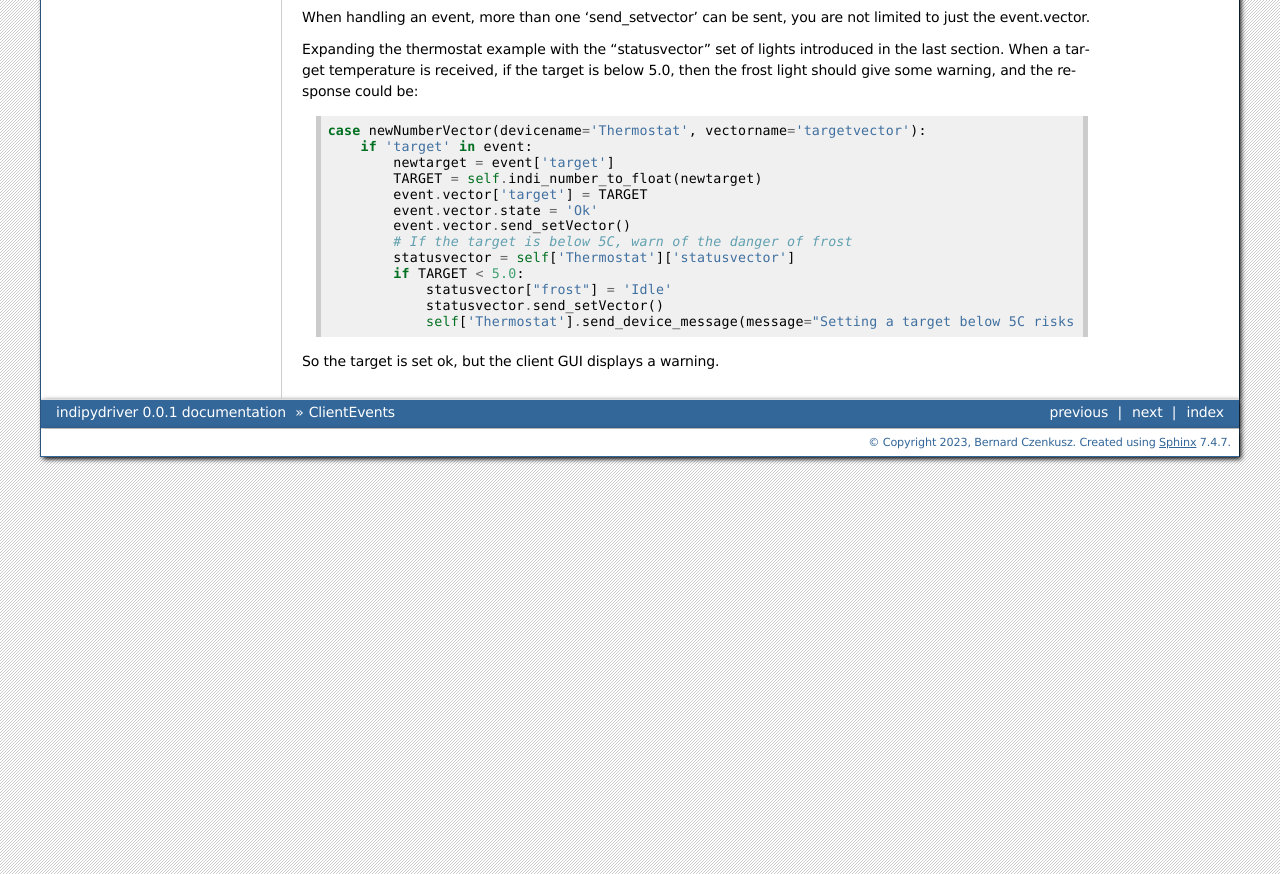
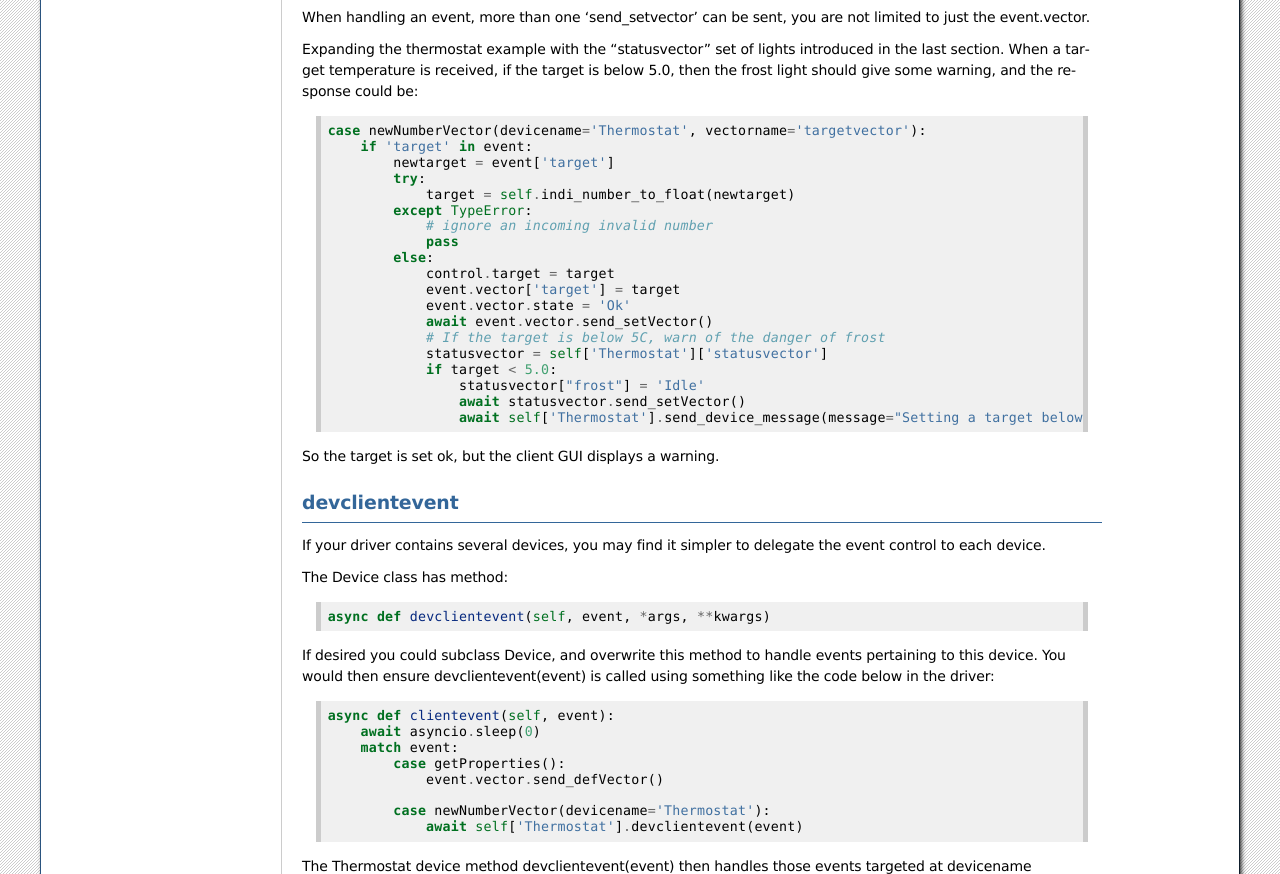
Before and after one commit to bernie-skipole/indipydriver, a Sphinx documentation site: the page built from docs/source/usage/clientevents.rst, in a window 1280 px wide and 1400 px high, scrolled down 1390 px, cut to the strip 417-1291 px from the top of the window. Built offline with Sphinx 7.4.7, drawn with Linux system fonts in a browser that asks for light colours; some of the changed text lies outside the part shown.

Commit message:
docs done

```diff
--- a/docs/source/usage/clientevents.rst
+++ b/docs/source/usage/clientevents.rst
@@ -78,15 +78,46 @@ Expanding the thermostat example with the "statusvector" set of lights introduce
     case newNumberVector(devicename='Thermostat', vectorname='targetvector'):
         if 'target' in event:
             newtarget = event['target']
-            TARGET = self.indi_number_to_float(newtarget)
-            event.vector['target'] = TARGET
-            event.vector.state = 'Ok'
-            event.vector.send_setVector()
-            # If the target is below 5C, warn of the danger of frost
-            statusvector = self['Thermostat']['statusvector']
-            if TARGET < 5.0:
-                statusvector["frost"] = 'Idle'
-                statusvector.send_setVector()
-                self['Thermostat'].send_device_message(message="Setting a target below 5C risks frost damage")
+            try:
+                target = self.indi_number_to_float(newtarget)
+            except TypeError:
+                # ignore an incoming invalid number
+                pass
+            else:
+                control.target = target
+                event.vector['target'] = target
+                event.vector.state = 'Ok'
+                await event.vector.send_setVector()
+                # If the target is below 5C, warn of the danger of frost
+                statusvector = self['Thermostat']['statusvector']
+                if target < 5.0:
+                    statusvector["frost"] = 'Idle'
+                    await statusvector.send_setVector()
+                    await self['Thermostat'].send_device_message(message="Setting a target below 5C risks frost damage")
+
 
 So the target is set ok, but the client GUI displays a warning.
+
+
+devclientevent
+^^^^^^^^^^^^^^
+
+If your driver contains several devices, you may find it simpler to delegate the event control to each device.
+
+The Device class has method::
+
+    async def devclientevent(self, event, *args, **kwargs)
+
+If desired you could subclass Device, and overwrite this method to handle events pertaining to this device. You would then
+ensure devclientevent(event) is called using something like the code below in the driver::
+
+    async def clientevent(self, event):
+        await asyncio.sleep(0)
+        match event:
+            case getProperties():
+                event.vector.send_defVector()
+
+            case newNumberVector(devicename='Thermostat'):
+                await self['Thermostat'].devclientevent(event)
+
+The Thermostat device method devclientevent(event) then handles those events targeted at devicename Thermostat.
--- a/docs/source/usage/example.rst
+++ b/docs/source/usage/example.rst
@@ -145,7 +145,8 @@ An example driver - controlling a simulated thermostat is shown::
                                           numbermembers=[temperature] )
 
         # create a vector with one number 'target' as its member
-        target = NumberMember(name="target", format='%3.1f', min=0, max=40, membervalue=thermalcontrol.target)
+        target = NumberMember(name="target", format='%3.1f', min=0, max=40,
+                              membervalue=thermalcontrol.target)
         # set this member into a vector, this is read-write
         targetvector = NumberVector( name="targetvector",
                                      label="Target",
--- a/docs/source/usage/hardware.rst
+++ b/docs/source/usage/hardware.rst
@@ -42,7 +42,7 @@ Driver methods have access to the thermalcontrol object simply by using::
        control = self.driverdata["control"]
 
 
-The control object has coroutine method poll_thermostat(). When the hardware method is called, it can create a task from this co-routine, which is therefore immediatelt set running, and can then happily run in the background.
+The control object has coroutine method poll_thermostat(). When the hardware method is called, it can create a task from this co-routine, which is therefore immediately set running, and can then happily run in the background.
 
 
 The hardware method becomes::
--- a/docs/source/usage/propertyvectors.rst
+++ b/docs/source/usage/propertyvectors.rst
@@ -19,7 +19,7 @@ state is the state of the vector, and is an attribute which can be set before ca
 
 state can be set to one of 'Idle', 'Ok', 'Busy', 'Alert'.
 
-Each vector is also a mapping, of vectorname:memberVALUE  - note, not member object, rather it is the value held by the member. In the thermostat example, the temperature of the vector member is set by
+Each vector is also a mapping, of membername:memberVALUE  - note, not member object, rather it is the value held by the member. In the thermostat example, the temperature of the vector member is set by
 
 vector['temperature'] = TEMPERATURE
 
--- a/docs/source/usage/snoopevents.rst
+++ b/docs/source/usage/snoopevents.rst
@@ -13,7 +13,7 @@ Your code should typically use match and case to determine the type of event, an
 Snooping
 ^^^^^^^^
 
-Snooping can occur on a network of INDI drivers, typically using the program 'indiserver' to connect multiple drivers to a client.  A driver can transmit a 'getProperties' command using driver method::
+Snooping can occur on a network of INDI drivers, typically using the program 'indiserver' to connect multiple drivers to a client.  A driver can transmit a 'getProperties' command using driver coroutine method::
 
     send_getProperties(devicename=None, vectorname=None)
 
```
